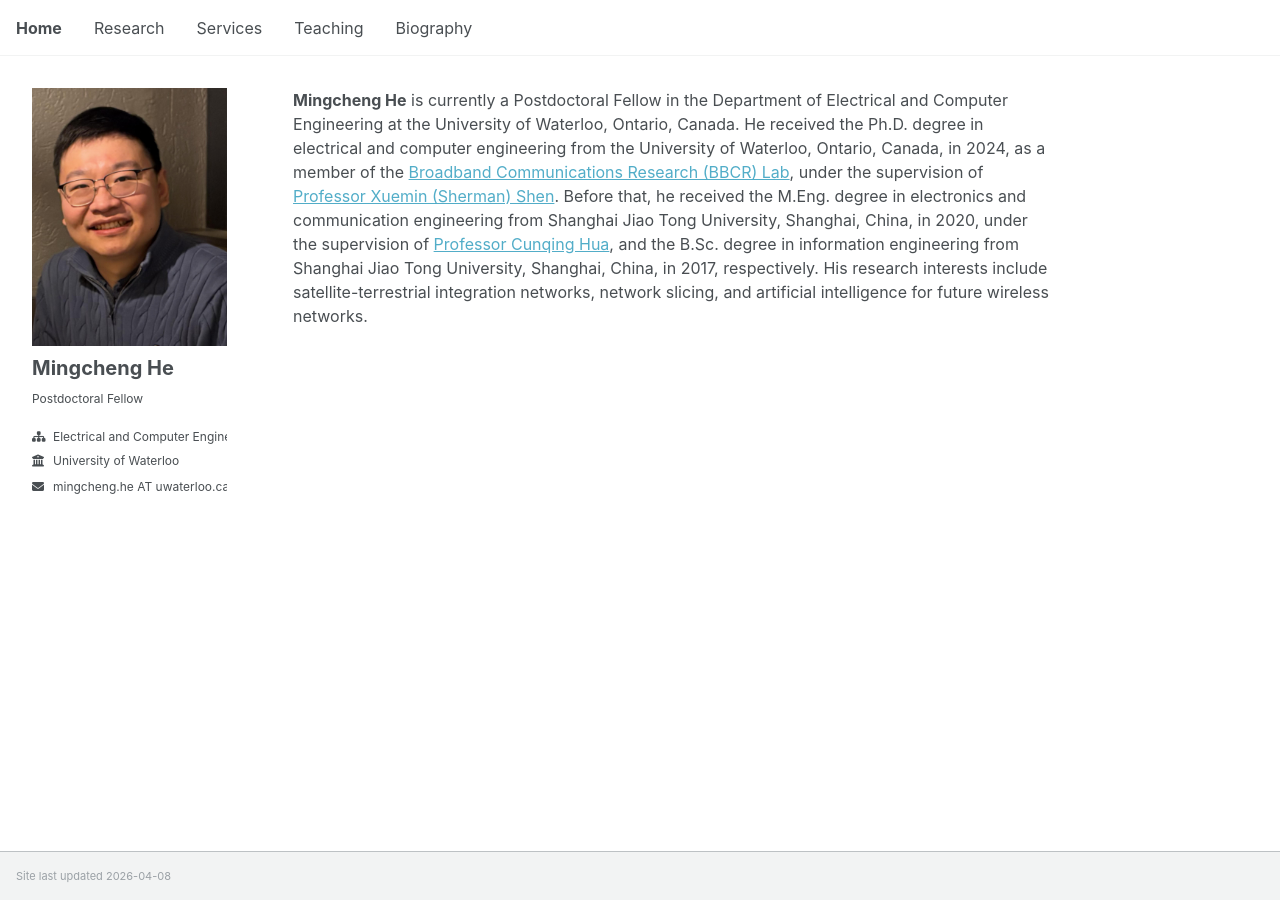
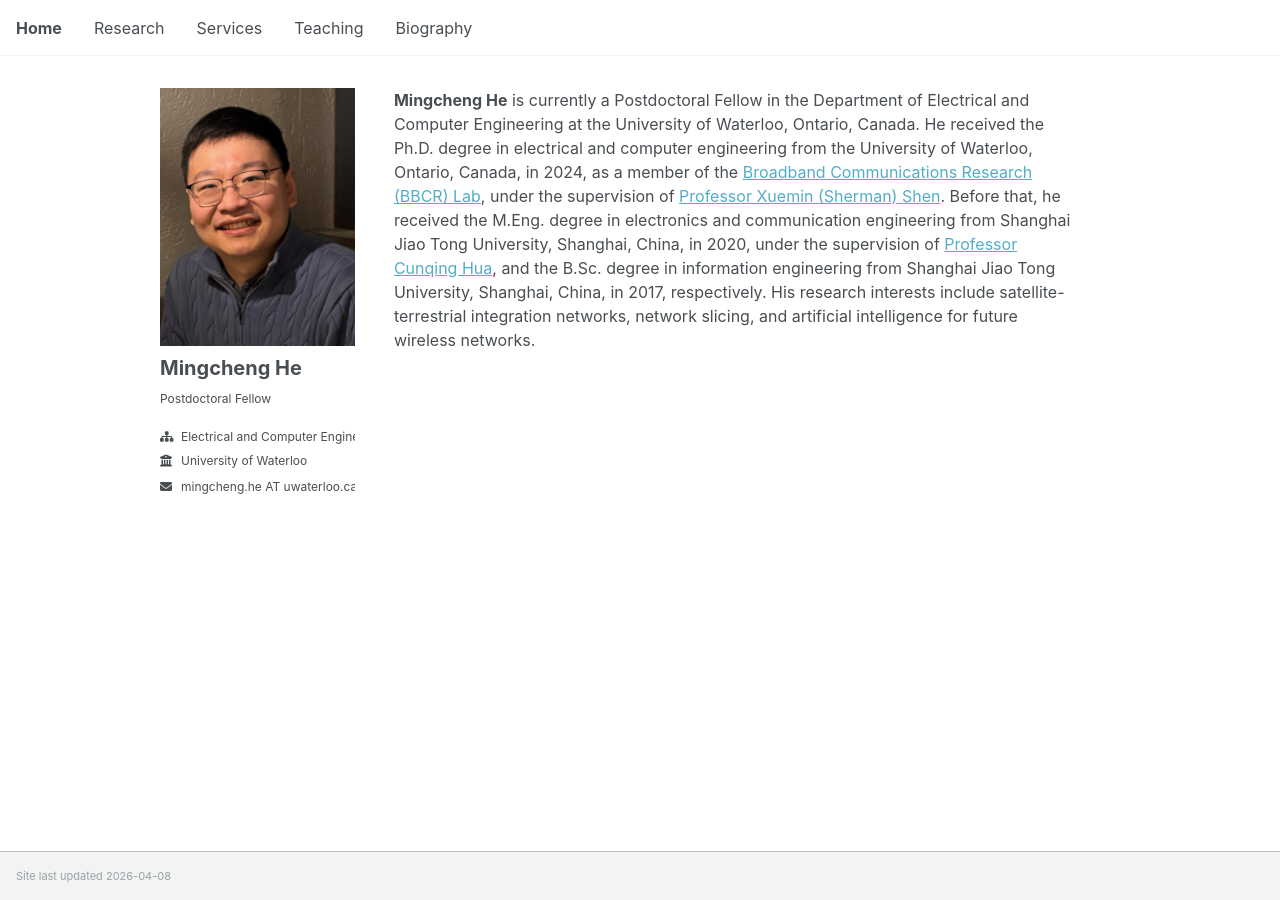
Before and after one commit to mingcheng-he/mingcheng-he.github.io, a Jekyll site: the page built from _pages/about.md, in a window 1280 px wide. Built offline with Jekyll 4.4.1, drawn with Linux system fonts in a browser that asks for light colours; a script that is not in the unit is left out.

Commit message:
Update _page.scss

```diff
--- a/_sass/layout/_page.scss
+++ b/_sass/layout/_page.scss
@@ -6,7 +6,7 @@
   @include container;
   @include clearfix;
   margin-top: 2em;
-  padding-left: 2em;
+  padding-left: 10em;
   padding-right: 1em;
   animation: intro 0.3s both;
   animation-delay: 0.35s;
```
